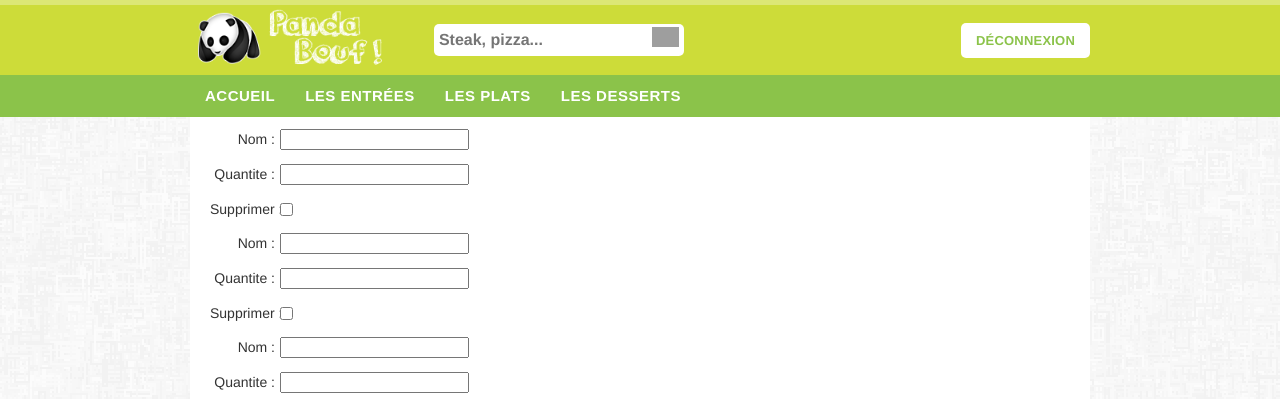
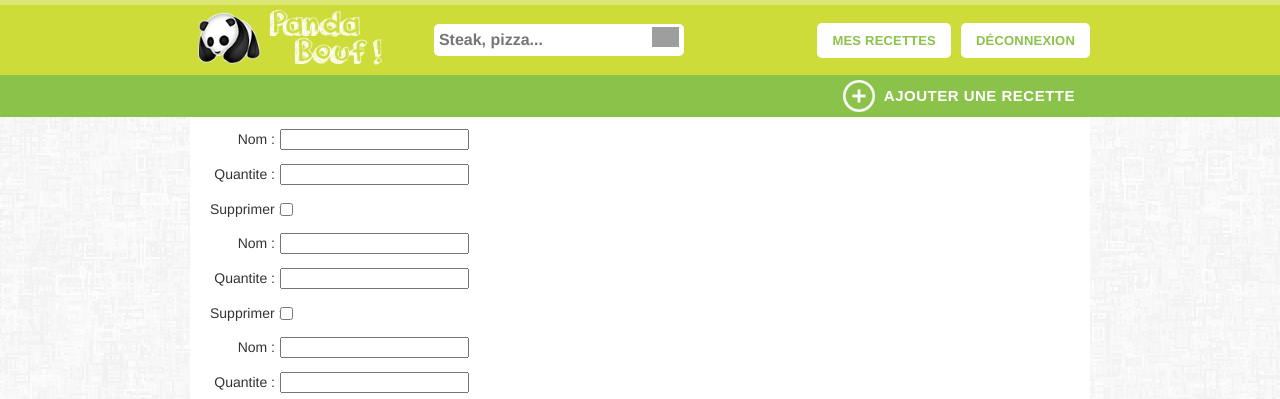
Before and after one commit to wicekvince/cuisinebis, a Django app: a page that uses recette/templates/recette/_base.html in a window 1280 px wide. Shown: the part 21-420 px from the top of the page. Run offline with Django 3.2, Linux system fonts and the light colour scheme; the visitor is signed in with stand-in values (Sample User, id 1); data comes from the database, SQL or seed files in the repository; data that the repository does not hold is empty; parts of the project's set-up code (start-up, migrations or seed data) failed here and were passed over; some libraries are stand-ins or nearby versions; grey boxes are pictures that could not be loaded.

Commit message:
Menu dynamic Mes recettes Nouveau model : type

```diff
--- a/recette/forms.py
+++ b/recette/forms.py
@@ -29,8 +29,8 @@ class TestForm(forms.Form):
 class RegistrationForm(UserCreationForm):
     required_css_class = 'required'
     email = forms.EmailField(required = True)
-    first_name = forms.CharField(required = False)
-    last_name = forms.CharField(required = False)
+    first_name = forms.CharField(required = True, label="Prénom")
+    last_name = forms.CharField(required = True, label="Nom")
 
     class Meta:
         model = User
--- a/recette/models.py
+++ b/recette/models.py
@@ -18,6 +18,13 @@ class Etape(models.Model):
     detail = models.CharField(max_length=100)
 
 
+class Type(models.Model):
+    title = models.CharField(max_length=256)
+    label = models.CharField(max_length=100,default='Label')
+    detail = models.CharField(max_length=256)
+
+    def __str__(self):
+        return self.title
 
 TYPE_CHOICES = (
     (1, 'Entrée'),
@@ -35,8 +42,8 @@ DIFF_CHOICES = (
 
 class Recette(models.Model):
     user = models.ForeignKey(User)
+    type = models.ForeignKey('Type')
     titre = models.CharField(max_length=100)
-    type = models.IntegerField(choices=TYPE_CHOICES)
     difficulte = models.IntegerField(choices=DIFF_CHOICES)
     cout = models.FloatField()
     temps_preparation = models.IntegerField()
--- a/recette/static/css/styles.css
+++ b/recette/static/css/styles.css
@@ -206,6 +206,7 @@ h1{margin:0 0 10px 0 !important}
 }
 .account-action > a:hover{
     background: rgba(0, 0, 0, 0) linear-gradient(to bottom, rgba(255, 87, 34, 1) 0px, rgba(255, 95, 45, 1) 100%) !important;
+    color: #fff !important;
 }
 .account-header form{position:relative;display: inline-block;vertical-align: middle}
 .account-header input[type="text"]{ border: 0 none;
@@ -216,7 +217,7 @@ h1{margin:0 0 10px 0 !important}
     padding: 5px;
     width:250px}
 .account-header input[type="submit"] {
-    background: url("../images/search.png") no-repeat 0 0 / 60%;
+    background: url(../images/search.png) no-repeat 0 0 / 60%;
     border: 0 none;
     font-size: 18px;
     font-weight: 800;
@@ -237,3 +238,12 @@ h1{margin:0 0 10px 0 !important}
 .search-filter input{display: inline-block;vertical-align: middle;padding: 5px 40px}
 .user-infos{float:right}
 .search-result img{width: 250px}
+.add-recette{
+    float: right !important;}
+.add-recette a{background: url(../images/add.png) no-repeat 4% center;padding-left: 50px !important;}
+.add-recette a:hover{background-image: url(../images/addhover.png)}
+.my-recettes a{background: url(../images/modify.png) no-repeat 13px center;display: block;
+    height: 50px;
+    text-align: center;
+    text-indent: -9999px;}
+table td{vertical-align: middle !important;}
--- a/recette/templates/recette/_base.html
+++ b/recette/templates/recette/_base.html
@@ -1,4 +1,5 @@
 {% load static %}
+{% load menu %}
 <!DOCTYPE html>
 <html>
     <head>
@@ -17,9 +18,9 @@
                         {{ nb }} recettes en lignes !
                     <div class="user-infos">
                         {% if user.is_authenticated %}
-                                {{ user.last_name }}
-                                {{ user.first_name }}
-                            {% else %}
+                            {{ user.last_name }}
+                            {{ user.first_name }}
+                        {% else %}
                             Connectez-vous !
                         {% endif %}
                     </div>
@@ -31,6 +32,7 @@
                     {% include "search/search_form.html" %}
                     <div class="account-action">
                         {% if user.is_authenticated %}
+                            <a href="{% url 'recette:mesrecettes' %}">Mes recettes</a>
                             <a href="{% url 'logout' %}">Déconnexion</a>
                         {% else %}
                             <a href="{% url 'recette:register' %}" style="">S'enregistrer</a>
@@ -41,22 +43,16 @@
             </div>
             <div id="menu">
                 <ul>
-                    <li><a class="active" href="{% url 'recette:index' %}" title="">Accueil</a></li>
-                    <li><a href="services.html" title="">Les entrées</a></li>
-                    <li><a href="#" title="">Les plats</a></li>
-                    <li><a href="#" title="">Les desserts</a></li>
+                    {% show_menu %}
+                    <li class="add-recette">
+                        {% if user.is_authenticated %}
+                            <a href="{% url 'recette:ajout' %}" title="">Ajouter une recette</a>
+                        {% endif %}
+                    </li>
                 </ul>
             </div>
         </div>
         <div id="main_container">
-        <!--
-            <div class="green_box">
-                <ul class="bxslider clock">
-                    <li><img src="../../static/images/slider/pizza.jpg" alt="" title=""></li>
-                    <li><img src="../../static/images/slider/dinner.jpg" alt="" title=""></li>
-                    <li><img src="../../static/images/slider/fruits.jpg" alt="" title=""></li>
-                </ul>
-            </div> -->
             <div id="main">
                 <div id="page">
                     {% block contenu %}{% endblock %}
--- /dev/null
+++ b/recette/templates/recette/menu.html
@@ -0,0 +1,3 @@
+{% for type in types %}
+    <li><a href="{% url 'recette:index' %}?type={{ type.id }}">{{ type.label }}</a></li>
+{% endfor %}
--- a/recette/templates/search/search_result.html
+++ b/recette/templates/search/search_result.html
@@ -19,9 +19,6 @@
             <input class="btn btn-success" type="submit" value="Filtrer" />
         </form>
     </div>
-    {% for result in results.all %}
-
-    {% endfor %}
     <table class="table table-hover search-result">
         <thead>
             <tr>
--- /dev/null
+++ b/recette/templatetags/menu.py
@@ -0,0 +1,7 @@
+from django import template
+from recette.models import Type
+register = template.Library()
+
+@register.inclusion_tag('recette/menu.html')
+def show_menu():
+      return {'types': Type.objects.all()}
--- a/recette/urls.py
+++ b/recette/urls.py
@@ -1,5 +1,5 @@
 from django.conf.urls import patterns, include, url
-from .views import index, recette, register, nouvelleRecette, search
+from .views import index, recette, register, nouvelleRecette, search, mes_recettes
 
 
 urlpatterns = patterns('',
@@ -8,4 +8,5 @@ urlpatterns = patterns('',
     url(r'^ajouter$', nouvelleRecette, name="ajout"),
     url(r'^account/register/$', register, name='register'),
     url(r'^search_result/$', search, name='search'),
+    url(r'^mes_recettes/$', mes_recettes, name='mesrecettes')
 )
--- a/recette/views.py
+++ b/recette/views.py
@@ -2,7 +2,7 @@ from django.shortcuts import render, redirect
 from django.contrib.auth.models import User
 from django.contrib.auth.forms import UserCreationForm
 from .forms import RecetteForm,EtapeForm,RegistrationForm,IngredientForm
-from .models import Ingredient,  Etape,  Photo,  Recette
+from .models import Ingredient,  Etape,  Photo,  Recette, Type
 from django import template
 from django.core.paginator import Paginator, EmptyPage, PageNotAnInteger
 import pprint
@@ -10,6 +10,8 @@ from django.forms.models import inlineformset_factory
 from django.forms.formsets import formset_factory
 
 
+def menu(request):
+      return {'types': Type.objects.all()}
 
 def index(request):
     recettes = Recette.objects.all()
@@ -105,3 +107,12 @@ def search(request):
         'results' : results
     }
     return render(request, 'search/search_result.html', contexte)
+
+
+def mes_recettes(request):
+    if request.user.is_authenticated():
+        results = Recette.objects.filter(user_id=request.user.id)
+    contexte = {
+        'results': results
+    }
+    return render(request, 'recette/mes_recettes.html', contexte)
```
Also changed, not shown: recette/admin.py (+5 -2 lines), recette/templates/recette/mes_recettes.html (added, +28 -0 lines), recette/templatetags/__init__.py (added).
